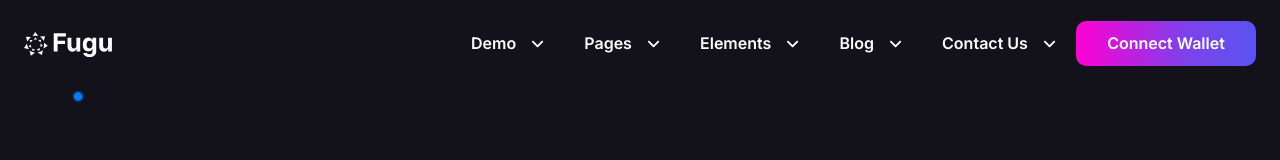
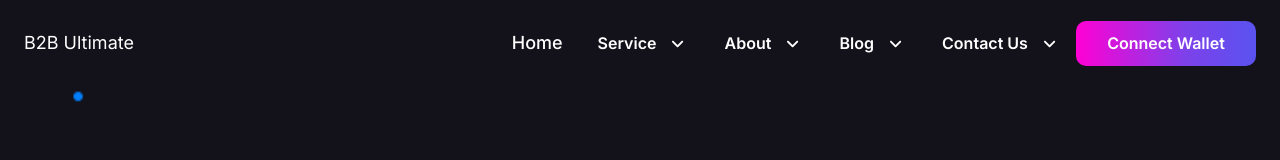
Before and after one commit to rumanw99/landing-crypyo, a Next.js app: page /about-dark in a window 1280 px wide. Shown: the top 160 px of the page. Built offline with nearby package versions, Linux system fonts and the light colour scheme.

Commit message:
pages change

```diff
--- a/components/layout/header/header-error-six.js
+++ b/components/layout/header/header-error-six.js
@@ -38,9 +38,9 @@ export default function HeaderErrorSix() {
 							</div>
 
 							<Navbar>
-								<NavItem navItemText="Demo" menuItems={DemoDropdownMenus} />
-								<NavItem navItemText="Pages" menuItems={PagesDropdownMenus} />
-								<NavItem navItemText="Elements" menuItems={ElementsMegaMenu} megaMenu />
+								<NavItem navItemText="Home" menuItems={DemoDropdownMenus} />
+								<NavItem navItemText="Service" menuItems={PagesDropdownMenus} />
+								<NavItem navItemText="About" menuItems={ElementsMegaMenu} />
 								<NavItem navItemText="Blog" menuItems={BlogDropdownMenus} />
 								<NavItem navItemText="Contact Us" menuItems={ContactDropdownMenus} />
 							</Navbar>
--- a/components/layout/header/header-home-four.js
+++ b/components/layout/header/header-home-four.js
@@ -29,7 +29,8 @@ export default function HeaderHomeFour() {
 				<nav className="navbar site-navbar">
 					<div className="brand-logo rt-mr-20">
 						<Link href="/">
-							<img src="/images/logo/logo-black.svg" alt="" className="light-version-logo" />
+							{/* <img src="/images/logo/logo-black.svg" alt="" className="light-version-logo" /> */}
+							<span style={{color:"black"}}>B2B Ultimate</span>
 						</Link>
 					</div>
 					<div className="menu-block-wrapper">
@@ -45,9 +46,9 @@ export default function HeaderHomeFour() {
 							</div>
 
 							<Navbar>
-								<NavItem navItemText="Demo" menuItems={DemoDropdownMenus} />
-								<NavItem navItemText="Pages" menuItems={PagesDropdownMenus} />
-								<NavItem navItemText="Elements" menuItems={ElementsMegaMenu} megaMenu />
+							<a href="/" style={{color:"black" , fontWeight:"500" , marginRight:"15px"}}>Home</a>
+								<NavItem navItemText="Service" menuItems={PagesDropdownMenus} />
+								<NavItem navItemText="About" menuItems={ElementsMegaMenu}  />
 								<NavItem navItemText="Blog" menuItems={BlogDropdownMenus} />
 								<NavItem navItemText="Contact Us" menuItems={ContactDropdownMenus} />
 							</Navbar>
--- a/components/layout/header/header-home-one.js
+++ b/components/layout/header/header-home-one.js
@@ -19,6 +19,8 @@ export default function HeaderHomeOne() {
 		setIsMobileMenuOpen(false);
 	};
 
+
+
 	const scroll = useScroll();
 
 	return (
@@ -30,7 +32,8 @@ export default function HeaderHomeOne() {
 				<nav className="navbar site-navbar">
 					<div className="brand-logo">
 						<Link href={"/"}>
-							<img src="/images/logo/logo-black.svg" alt="logo" className="light-version-logo" />
+							{/* <img src="/images/logo/logo-black.svg" alt="logo" className="light-version-logo" /> */}
+							<span style={{color:"black"}}>B2B Ultimate</span>
 						</Link>
 					</div>
 					<div className="menu-block-wrapper">
@@ -46,9 +49,13 @@ export default function HeaderHomeOne() {
 							</div>
 
 							<Navbar>
-								<NavItem navItemText="Demo" menuItems={DemoDropdownMenus} />
-								<NavItem navItemText="Pages" menuItems={PagesDropdownMenus} />
-								<NavItem navItemText="Elements" menuItems={ElementsMegaMenu} megaMenu />
+
+							<a href="/" style={{color:"black" , fontWeight:"500" , marginRight:"15px"}}>Home</a>
+
+
+
+								<NavItem navItemText="Service" menuItems={PagesDropdownMenus} />
+								<NavItem navItemText="About" menuItems={ElementsMegaMenu}   />
 								<NavItem navItemText="Blog" menuItems={BlogDropdownMenus} />
 								<NavItem navItemText="Contact Us" menuItems={ContactDropdownMenus} />
 							</Navbar>
--- a/components/layout/header/header-home-three.js
+++ b/components/layout/header/header-home-three.js
@@ -31,7 +31,8 @@ export default function HeaderHomeThree() {
 				<nav className="navbar site-navbar">
 					<div className="brand-logo">
 						<Link href={"/"}>
-							<img src="/images/logo/logo-white.svg" alt="" className="light-version-logo" />
+							{/* <img src="/images/logo/logo-white.svg" alt="" className="light-version-logo" /> */}
+							<span style={{color:"white"}}>B2B Ultimate</span>
 						</Link>
 					</div>
 					<div className="menu-block-wrapper">
@@ -47,9 +48,9 @@ export default function HeaderHomeThree() {
 							</div>
 
 							<Navbar>
-								<NavItem navItemText="Demo" menuItems={DemoDropdownMenus} />
-								<NavItem navItemText="Pages" menuItems={PagesDropdownMenus} />
-								<NavItem navItemText="Elements" menuItems={ElementsMegaMenu} megaMenu />
+							<a href="/" style={{color:"white" , fontWeight:"500" , marginRight:"15px"}}>Home</a>
+								<NavItem navItemText="Service" menuItems={PagesDropdownMenus} />
+								<NavItem navItemText="About" menuItems={ElementsMegaMenu}  />
 								<NavItem navItemText="Blog" menuItems={BlogDropdownMenus} />
 								<NavItem navItemText="Contact Us" menuItems={ContactDropdownMenus} />
 							</Navbar>
--- a/components/layout/header/header-home-two.js
+++ b/components/layout/header/header-home-two.js
@@ -29,7 +29,8 @@ export default function HeaderHomeTwo() {
 				<nav className="navbar site-navbar">
 					<div className="brand-logo">
 						<Link href={"/"}>
-							<img src="/images/logo/logo-black.svg" alt="" className="light-version-logo" />
+							{/* <img src="/images/logo/logo-black.svg" alt="" className="light-version-logo" /> */}
+							<span style={{color:"black"}}>B2B Ultimate</span>
 						</Link>
 					</div>
 					<div className="menu-block-wrapper">
@@ -45,9 +46,9 @@ export default function HeaderHomeTwo() {
 							</div>
 
 							<Navbar>
-								<NavItem navItemText="Demo" menuItems={DemoDropdownMenus} />
-								<NavItem navItemText="Pages" menuItems={PagesDropdownMenus} />
-								<NavItem navItemText="Elements" menuItems={ElementsMegaMenu} megaMenu />
+							<a href="/" style={{color:"black" , fontWeight:"500" , marginRight:"15px"}}>Home</a>
+								<NavItem navItemText="Service" menuItems={PagesDropdownMenus} />
+								<NavItem navItemText="About" menuItems={ElementsMegaMenu}  />
 								<NavItem navItemText="Blog" menuItems={BlogDropdownMenus} />
 								<NavItem navItemText="Contact Us" menuItems={ContactDropdownMenus} />
 							</Navbar>
```
